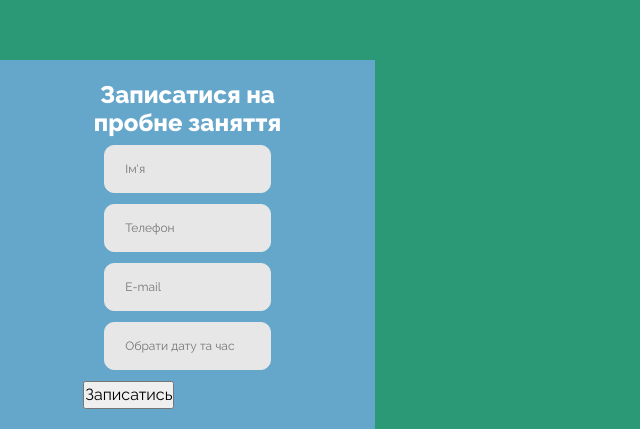
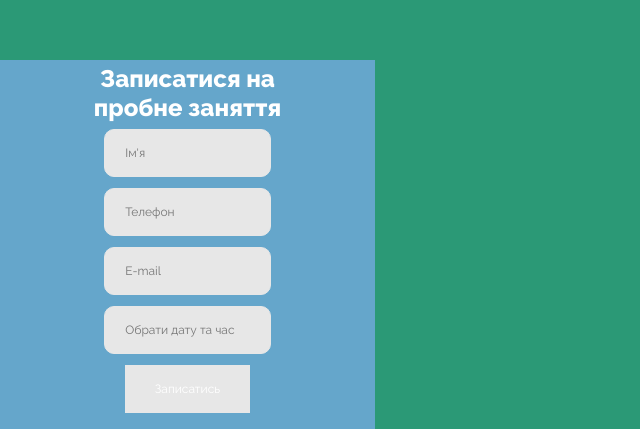
Before and after one commit to dimov63/math_tutor_predmetu, a plain HTML site: page index.html in a window 1280 px wide. Shown: the part 2887-3316 px from the top of the page, without its empty margins (0-640 px from the left). Drawn offline with nearby package versions, Linux system fonts and the light colour scheme.

Commit message:
Update style.css
fix form 12/01/23

```diff
--- a/css/style.css
+++ b/css/style.css
@@ -242,3 +242,18 @@ margin-left: 5px;
   color: #ffffff;
   padding: 0 20px;
 }
+.login input[type="submit"]{
+    display: flex;
+  flex-direction: column;
+  flex-wrap: nowrap;
+  align-items: center;
+  width: 60%;
+  height: 48px;
+  background-color: #e7e7e7;
+  margin: 11px auto;
+  border: 1px solid #e7e7e7;
+   font-family: Raleway;
+  font-size: 12px;
+  color: #ffffff;
+  padding: 0 20px;
+}
```
